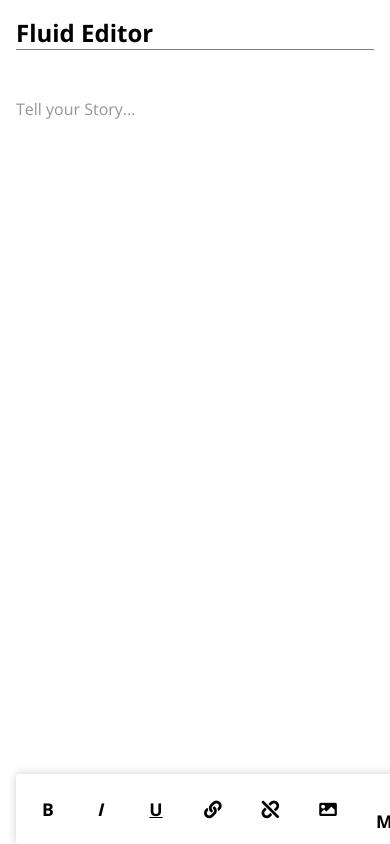
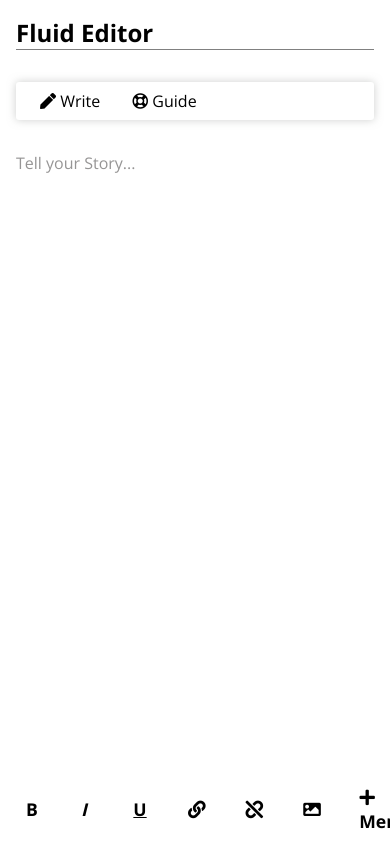
Before and after one commit to DanishOnGit/text-editor, a React (Create React App) app: page / in a window 390 px wide. Built offline with nearby package versions, Linux system fonts and the light colour scheme; no server answers.

Commit message:
style:responsiveness improved

```diff
--- /dev/null
+++ b/src/components/Guide.jsx
@@ -0,0 +1,16 @@
+
+export const Guide=()=>{
+    return (
+        <div>
+            <ul>
+                <li>efe</li>
+                <li>ve</li>
+                <li>eve</li>
+                <li>ev</li>
+                <li>eve</li>
+                <li>evvfvt</li>
+                <li>ev</li>
+            </ul>
+        </div>
+    )
+}
--- /dev/null
+++ b/src/components/Menu.jsx
@@ -0,0 +1,16 @@
+import { EditorContent } from "@tiptap/react";
+import { Guide } from "./Guide";
+import { EditorOptionsContainer } from "./textFormattingOptions";
+
+export const Menu = ({ editor, isWriting, setIsWriting }) => {
+  return (
+    <div className="menu-bar" >
+      <div className="mode-wrapper">
+        <span className="mode" onClick={() => setIsWriting(true)}> <i class="fas fa-pen"></i> Write</span>
+        <span className="mode" onClick={() => setIsWriting(false)}><i class="far fa-life-ring"></i> Guide</span>
+      </div>
+      {isWriting ? <EditorOptionsContainer editor={editor} /> : <div></div>}
+
+    </div>
+  );
+};
--- a/src/components/AddLinkModal.jsx
+++ b/src/components/Modal.jsx
@@ -1,6 +1,6 @@
 import { useState } from "react";
 
-export const AddLinkModal = ({
+export const Modal = ({
   editor,
   showModal,
   setShowModal,
--- a/src/components/TipTap.jsx
+++ b/src/components/TipTap.jsx
@@ -4,25 +4,40 @@ import Placeholder from "@tiptap/extension-placeholder";
 import Underline from "@tiptap/extension-underline";
 import { EditorContent, useEditor } from "@tiptap/react";
 import StarterKit from "@tiptap/starter-kit";
+import { useState } from "react";
+import { Guide } from "./Guide";
+import { Menu } from "./Menu";
 import { EditorOptionsContainer } from "./textFormattingOptions";
 
-
 export const TipTap = () => {
+  const [isWriting, setIsWriting] = useState(true);
   const editor = useEditor({
     extensions: [StarterKit, Placeholder, Link, Image, Underline],
     autofocus: "end",
   });
-  if(!editor){
+  if (!editor) {
     return null;
   }
 
   return (
     <>
-    <div className="editor-wrapper">
-    <EditorOptionsContainer editor={editor}/>
-      <EditorContent editor={editor} />
-    </div>
-
+      <div className="editor-wrapper">
+        <Menu editor={editor} isWriting={isWriting} setIsWriting={setIsWriting}/>
+        {isWriting ? <EditorContent editor={editor} /> : <Guide />}
+{/*
+        {isWriting ? (
+          <div>
+            {" "}
+            <EditorOptionsContainer
+              editor={editor}
+              setIsWriting={setIsWriting}
+            />
+            <EditorContent editor={editor} />
+          </div>
+        ) : (
+          <Guide />
+        )} */}
+      </div>
     </>
   );
 };
--- a/src/components/index.js
+++ b/src/components/index.js
@@ -1,3 +1,3 @@
 export { TipTap } from "./TipTap";
 export { NavBar } from "./NavBar";
-export { AddLinkModal } from "./AddLinkModal";
+export { Modal } from "./Modal";
--- a/src/components/textFormattingOptions/EditorOptionsContainer.jsx
+++ b/src/components/textFormattingOptions/EditorOptionsContainer.jsx
@@ -1,21 +1,32 @@
 import { useState } from "react";
-import { AddLinkModal } from "../AddLinkModal";
+import { Modal } from "../Modal";
 import { AddImageBtn } from "./AddImageBtn";
 import { AddMemeBtn } from "./AddMemeBtn";
 import { TextStyleButtons } from "./TextStyleButtons";
 
-export const EditorOptionsContainer = ({ editor }) => {
-
-    const [showModal,setShowModal]=useState("")
-    const [modalType,setModalType]=useState("")
+export const EditorOptionsContainer = ({ editor, setIsWriting }) => {
+  const [showModal, setShowModal] = useState("");
+  const [modalType, setModalType] = useState("");
   return (
     <>
       <div className="editing-options-container">
-        <TextStyleButtons editor={editor} setShowModal={setShowModal} setModalType={setModalType} />
-        <AddImageBtn editor={editor} setShowModal={setShowModal} setModalType={setModalType} />
-        <AddMemeBtn editor={editor}/>
-        <AddLinkModal editor={editor} showModal={showModal} setShowModal={setShowModal} modalType={modalType}/>
-
+        <TextStyleButtons
+          editor={editor}
+          setShowModal={setShowModal}
+          setModalType={setModalType}
+        />
+        <AddImageBtn
+          editor={editor}
+          setShowModal={setShowModal}
+          setModalType={setModalType}
+        />
+        <AddMemeBtn editor={editor} />
+        <Modal
+          editor={editor}
+          showModal={showModal}
+          setShowModal={setShowModal}
+          modalType={modalType}
+        />
       </div>
     </>
   );
--- a/src/index.css
+++ b/src/index.css
@@ -1,19 +1,19 @@
-@import url('https://fonts.googleapis.com/css2?family=Open+Sans:wght@300;400;600;700&display=swap');
-*{
+@import url("https://fonts.googleapis.com/css2?family=Open+Sans:wght@300;400;600;700&display=swap");
+* {
   margin: 0;
   padding: 0;
   box-sizing: border-box;
-  font-family: 'Open Sans', sans-serif;
+  font-family: "Open Sans", sans-serif;
 }
 
-.ProseMirror{
+.ProseMirror {
   padding: 1rem 0;
   margin: 1rem 0;
   outline: none;
 }
 
 .ProseMirror p.is-editor-empty:first-child::before {
-	content: 'Tell your Story...';
+  content: "Tell your Story...";
   float: left;
   color: #969595;
   pointer-events: none;
@@ -24,11 +24,18 @@
   text-decoration: underline;
   cursor: pointer;
 }
-.ProseMirror img{
+.ProseMirror img {
   max-width: 20rem;
   height: auto;
-  margin-top: 0.5rem;
-  margin-right: 0.5rem;
+  margin: 0.7rem 2rem 0 0.5rem;
+  /* margin-top: 0.5rem;
+  margin-right: 0.5rem; */
+}
+@media (max-width:556px){
+ .ProseMirror img{
+   min-width: 100%;
+   margin: 0;
+ }
 }
 
 .ProseMirror .ProseMirror-selectednode {
@@ -36,7 +43,7 @@
 }
 
 /* Main Container */
-.main-wrapper{
+.main-wrapper {
   padding: 1rem;
   text-align: left;
   max-width: 50rem;
@@ -44,41 +51,63 @@
 }
 
 /* Editor */
-.editor-wrapper{
+.editor-wrapper {
   margin: 2rem 0;
 }
-/* Editing Options container */
-.editing-options-container{
+
+/* Menu */
+.menu-bar {
   padding: 0.5rem;
   display: flex;
-  justify-content: flex-end;
+  justify-content: space-between;
   align-items: center;
-  overflow-x:scroll;
   /* flex-wrap: wrap; */
   border-radius: 3px;
   box-shadow: 0px 0px 9px 0px rgba(158, 160, 158, 0.5);
 }
-@media (max-width:556px){
-  .editing-options-container{
-
-    margin:auto;
+.mode-wrapper {
+  flex: 1;
+}
+.mode{
+  cursor: pointer;
+  margin: 0 1rem;
+}
+/* Editing Options container */
+.editing-options-container {
+  flex: 2;
+  padding: 0.5rem;
+  display: flex;
+  justify-content: space-between;
+  align-items: center;
+  /* flex-wrap: wrap; */
+  /* border-radius: 3px;
+  box-shadow: 0px 0px 9px 0px rgba(158, 160, 158, 0.5); */
+}
+@media (max-width: 556px) {
+  .editing-options-container {
+    width: 100%;
+    overflow-x: scroll;
+    margin: auto;
     position: fixed;
     bottom: 0;
+    left: 0;
+    margin: 0;
   }
 }
 /* Navbar */
-.nav-wrapper{
+.nav-wrapper {
   border-bottom: 1px solid grey;
   text-align: left;
 }
 /* Formatting Buttons */
-.text-style-btns-wrapper{
+.text-style-btns-wrapper {
   display: flex;
+  flex-basis: content;
 }
-.btn-styling{
+.btn-styling {
   padding: 0.2rem 1rem;
   margin-right: 0.5rem;
-  min-width:3rem;
+  min-width: 3rem;
   border-radius: 4px;
   font-size: 1.1rem;
   font-weight: 700;
@@ -86,39 +115,43 @@
   border: none;
   cursor: pointer;
 }
-.btn-styling:hover{
+.btn-styling:hover {
   background-color: rgba(218, 218, 218, 0.733);
 }
+.btn-styling.isActive:hover{
+background-color:black;
+}
 
-.btn-italic{
+.btn-italic {
   font-style: italic;
   margin-left: -0.25rem;
 }
-.btn-underline{
+.btn-underline {
   text-decoration: underline;
 }
 
-.add-image-btn,.add-meme-btn{
-  min-width:5.5rem;
+.add-image-btn,
+.add-meme-btn {
+  min-width: 5.5rem;
   background-color: green;
   color: white;
 }
-.isActive{
+.isActive {
   background-color: black;
   color: white;
 }
 /* Modal */
 
-.modal-wrapper{
+.modal-wrapper {
   display: none;
   text-align: center;
   width: 20rem;
-  height:auto;
+  height: auto;
   padding: 0.5rem;
   position: absolute;
   top: 50%;
   left: 50%;
-  transform: translate(-50%,-50%);
+  transform: translate(-50%, -50%);
   background-color: white;
   z-index: 99;
 }
```
Also changed, not shown: 1 other file (tests, documents, lock files or other folders). Lines whose indentation alone changed are shown as unchanged.
